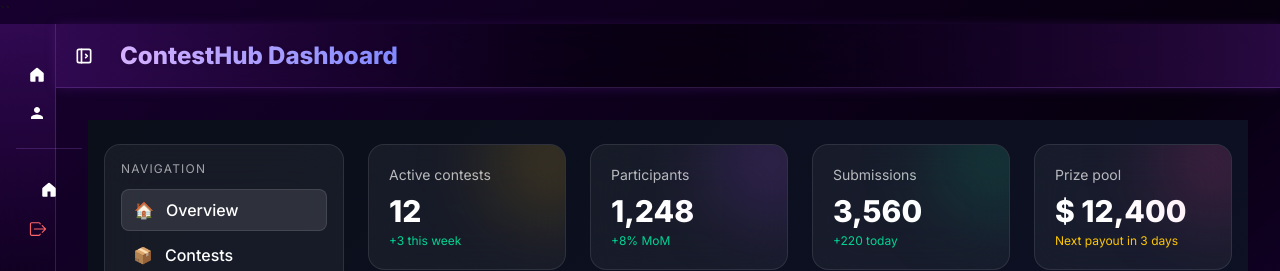
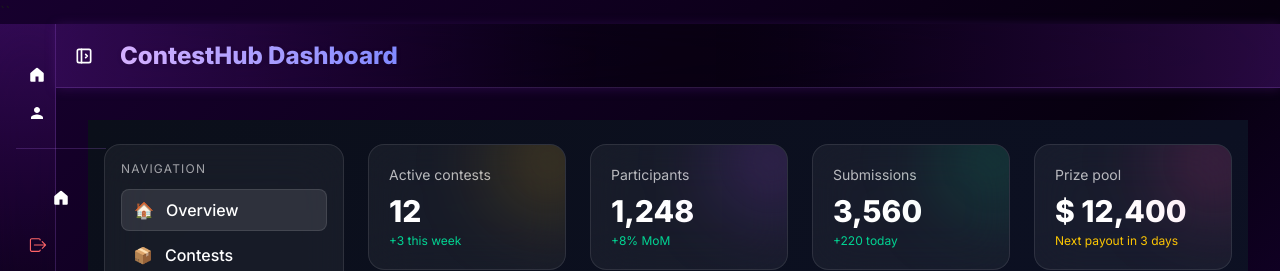
Before and after one commit to LetPritom/contest-hub-client, a React (Vite) app: page /dashboard in a window 1280 px wide. Shown: the top 271 px of the page. Built offline with nearby package versions, Linux system fonts and the light colour scheme; no server answers; sample sign-in values are in the browser's storage.

Commit message:
added align home

```diff
--- a/src/Pages/Dashboard/Sidebar/Sidebar.jsx
+++ b/src/Pages/Dashboard/Sidebar/Sidebar.jsx
@@ -120,14 +120,22 @@ const Sidebar = () => {
               <li>
                 <NavLink to="/">
                   {" "}
-                  <Menu title={"Home"} icon={<GoHomeFill />}>
-                    Home
-                  </Menu>
+                  <div
+                    className="home  flex items-center gap-3 px-3 py-2 rounded-xl transition-all
+                  hover:bg-red-500/20
+                  is-drawer-close:tooltip is-drawer-close:tooltip-right"
+                  >
+                    <Menu title={"Home"} icon={<GoHomeFill />}>
+                      <span className="is-drawer-close:hidden text-base font-semibold">
+                        Home
+                      </span>
+                    </Menu>
+                  </div>
                 </NavLink>
 
                 <button
                   onClick={handleLogOut}
-                    className="
+                  className="
                   flex items-center gap-3 px-3 py-2 rounded-xl transition-all
                   hover:bg-red-500/20
                   is-drawer-close:tooltip is-drawer-close:tooltip-right
```
